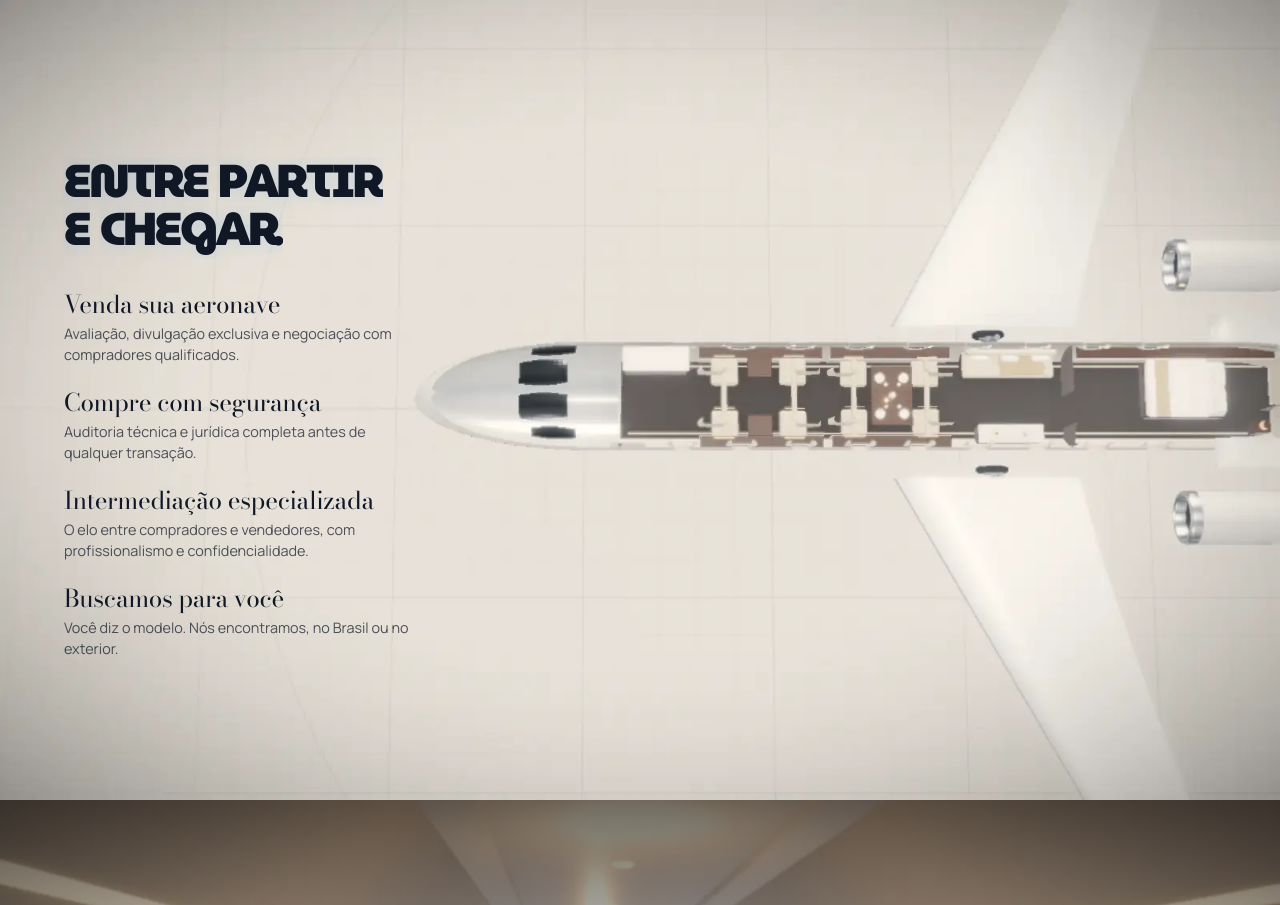
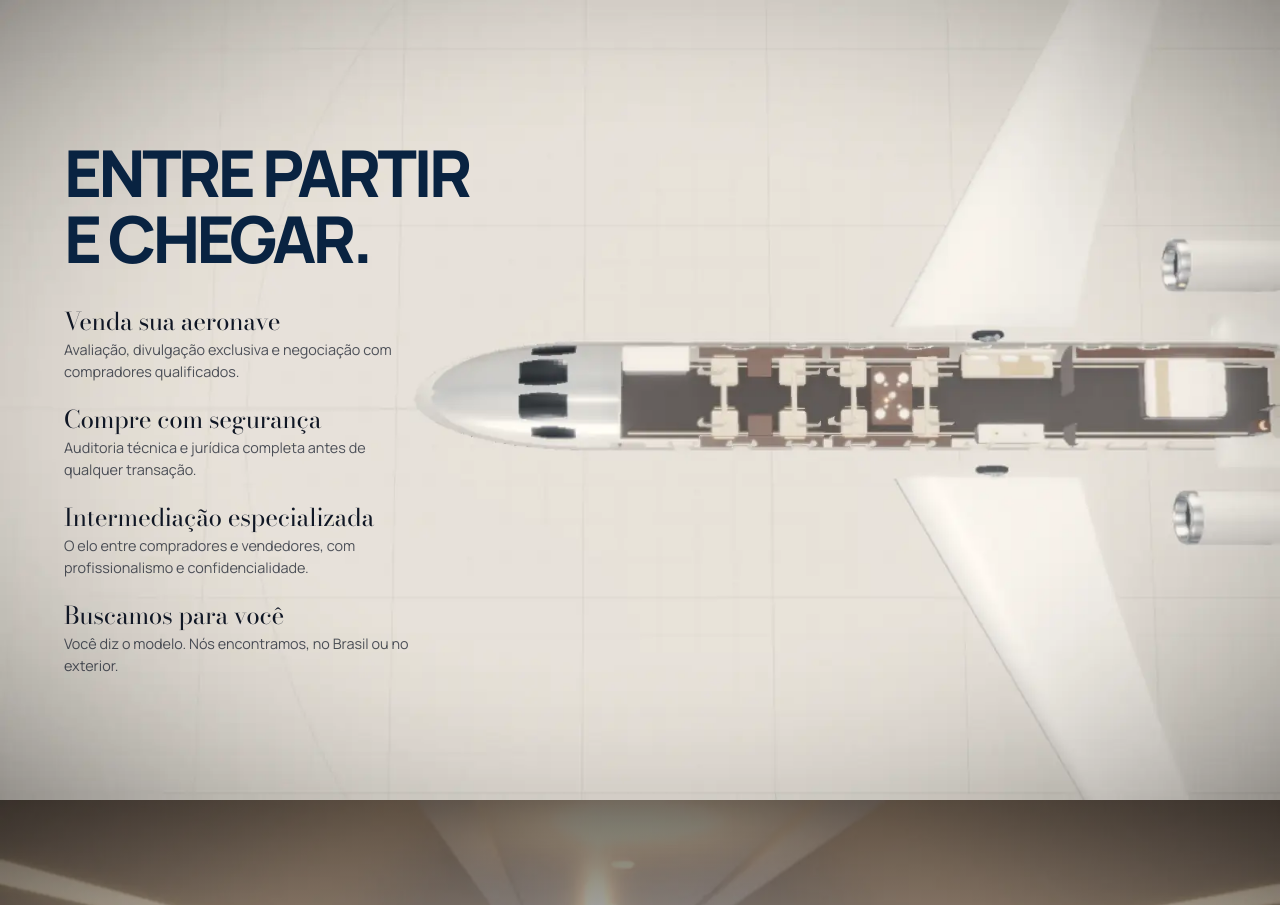
Before and after one commit to ogomes777/777-labs-aviation, a Next.js app: page / in a window 1280 px wide. Shown: the part 9760-10665 px from the top of the page. Built offline with nearby package versions, Linux system fonts and the light colour scheme; no server answers.

Commit message:
V10.1: larger navy services headline and restrained blue reaction

```diff
--- a/src/styles/v7.css
+++ b/src/styles/v7.css
@@ -603,42 +603,45 @@ dialog.sfm .sfh__burger--x:focus-visible { outline: 1px solid currentColor; outl
 }
 html[data-motion='reduced'] dialog.sfm .sfh__burger--x .sfm__close-glyph { transform: none !important; transition: none !important; }
 
-/* V10.0 — geometric display typography for the services headline only.
-   MuseoModerno Black (Omnibus-Type, SIL OFL 1.1), licensed Nura-style alternative. */
-@font-face {
-  font-family: 'SimFly Services Display';
-  src: url('/fonts/museomoderno-black.woff2') format('woff2');
-  font-style: normal;
-  font-weight: 900;
-  font-display: swap;
-}
+/* V10.1 — larger, restrained geometric headline; Manrope is already hosted locally. */
 #interior #interior-title {
-  font-family: 'SimFly Services Display', var(--font-manrope), sans-serif;
-  font-weight: 900;
-  font-size: clamp(2rem, 3.6vw, 4.35rem);
+  font-family: var(--font-manrope), var(--font-sans), sans-serif;
+  font-weight: 800;
+  font-size: clamp(2.65rem, 5.05vw, 5.6rem);
   font-style: normal;
   font-optical-sizing: none;
   font-synthesis: none;
-  line-height: .98;
-  letter-spacing: -.045em;
+  line-height: .96;
+  letter-spacing: -.055em;
   text-transform: uppercase;
-  max-width: min(100%, 9.8em);
+  color: #092341;
+  max-width: 100%;
   text-wrap: balance;
   text-align: left;
-  text-shadow: 0 0 18px rgba(var(--sf-accent-rgb), .16);
+  text-shadow: none;
 }
 #interior #interior-title em {
   display: block;
   font: inherit;
   letter-spacing: inherit;
   color: inherit;
-  text-shadow: inherit;
-  margin: .06em 0 0;
+  text-shadow: none;
+  margin: .055em 0 0;
+}
+#interior #interior-title .w {
+  transition: transform 520ms cubic-bezier(.2,.8,.2,1), color 320ms ease, text-shadow 320ms ease;
+}
+#interior #interior-title .w[data-near],
+#interior #interior-title .w:hover {
+  color: #3975a7 !important;
+  text-shadow: 0 0 9px rgba(153,202,239,.35) !important;
 }
 @media (max-width: 700px) {
   #interior #interior-title {
-    font-size: clamp(1.85rem, 7.2vw, 3.35rem);
-    max-width: 100%;
-    line-height: 1.02;
+    font-size: clamp(2.25rem, 9vw, 4.05rem);
+    line-height: .99;
   }
 }
+@media (max-width: 360px) {
+  #interior #interior-title { font-size: clamp(1.95rem, 9vw, 2.3rem); }
+}
```
